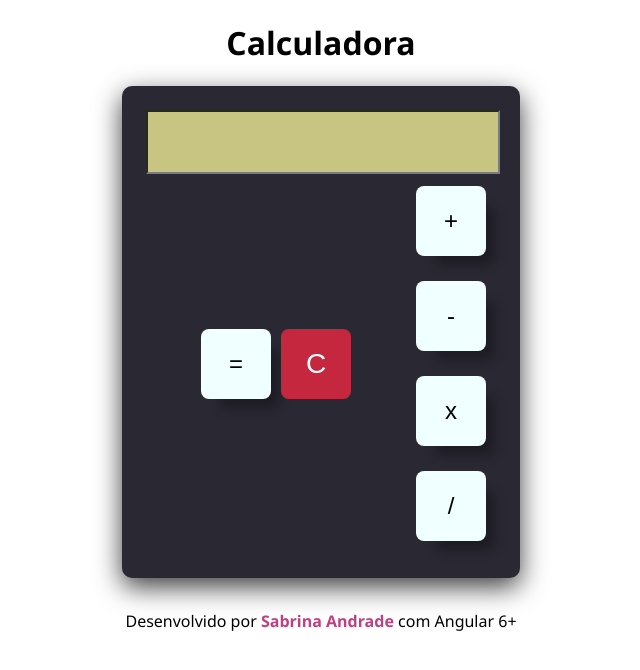
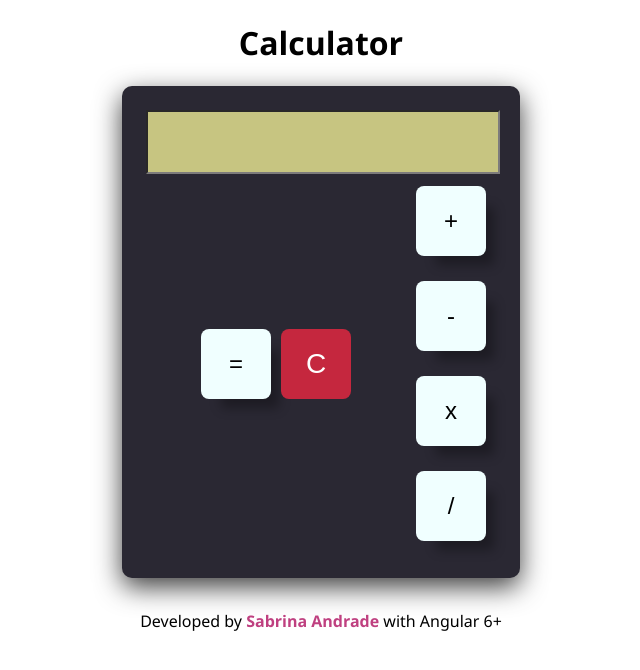
Before and after one commit to Sabrina-88/Calc, an Angular app: page / in a window 1280 px wide. Shown: the top 670 px of the page, without its empty margins (319-959 px from the left). Built offline with nearby package versions, Linux system fonts and the light colour scheme.

Commit message:
last fixes

```diff
--- a/src/app/app.component.html
+++ b/src/app/app.component.html
@@ -1,9 +1,9 @@
 <div style="text-align:center">
-    <h1> Calculadora</h1>
+    <h1> Calculator</h1>
     <app-calculator></app-calculator>
 
     <div class="signature">
-        <p class="text-center"> Desenvolvido por <a href="https://github.com/Sabrina-88" class="alert-link"> Sabrina Andrade</a> com Angular 6+ </p>
+        <p class="text-center"> Developed by <a href="https://github.com/Sabrina-88" class="alert-link"> Sabrina Andrade</a> with Angular 6+ </p>
     </div>
 
 </div>
```
Also changed, not shown: src/app/component/calculator/calculator.component.ts (+1 -8 lines).
